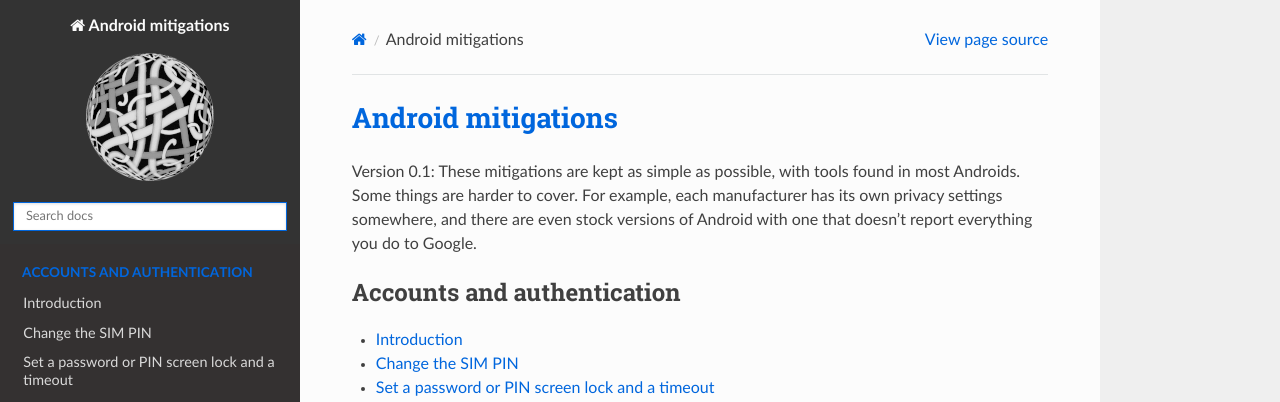
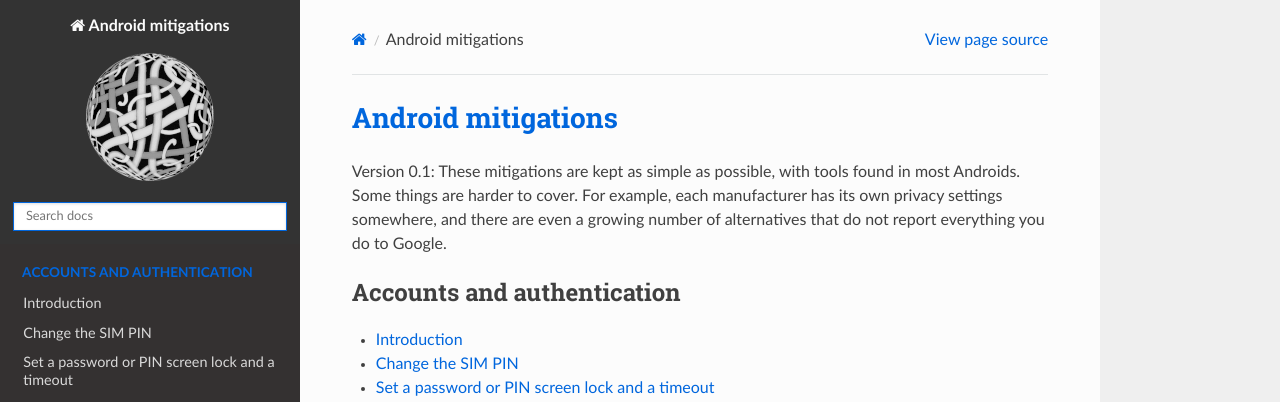
Before and after one commit to tymyrddin/android-mitigations, a Sphinx documentation site: the page built from source/index.rst, in a window 1280 px wide and 900 px high. Shown: the top 402 px of the window. Built offline with Sphinx 7.4.7 and the Read the Docs theme 2.0.0, drawn with Linux system fonts in a browser that asks for light colours.

Commit message:
Version 0.1

```diff
--- a/source/index.rst
+++ b/source/index.rst
@@ -2,8 +2,8 @@ Android mitigations
 ================================================
 
 Version 0.1: These mitigations are kept as simple as possible, with tools found in most Androids. Some things are harder
-to cover. For example, each manufacturer has its own privacy settings somewhere, and there are even stock versions of
-Android with one that doesn’t report everything you do to Google.
+to cover. For example, each manufacturer has its own privacy settings somewhere, and there are even a growing number of
+alternatives that do not report everything you do to Google.
 
 .. toctree::
    :glob:
```
